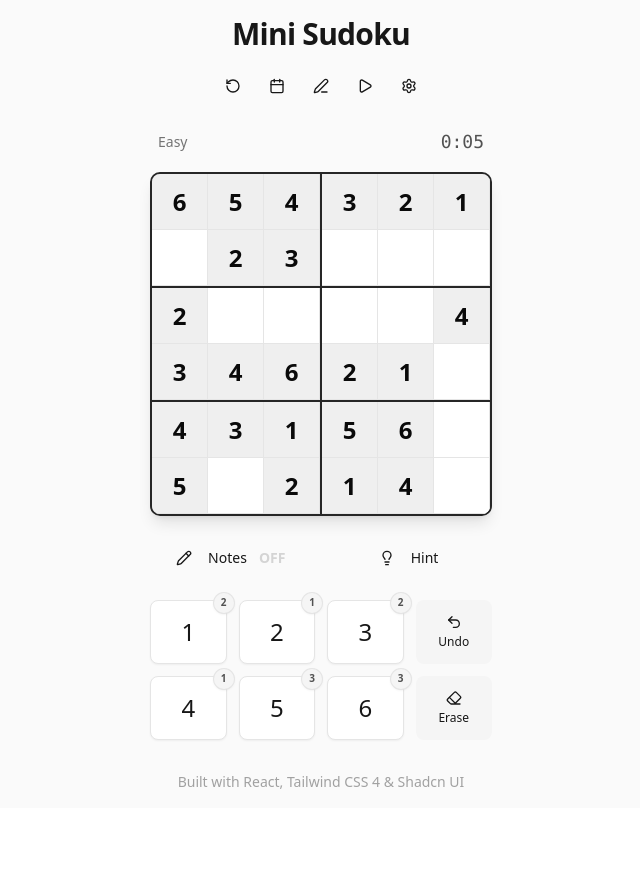
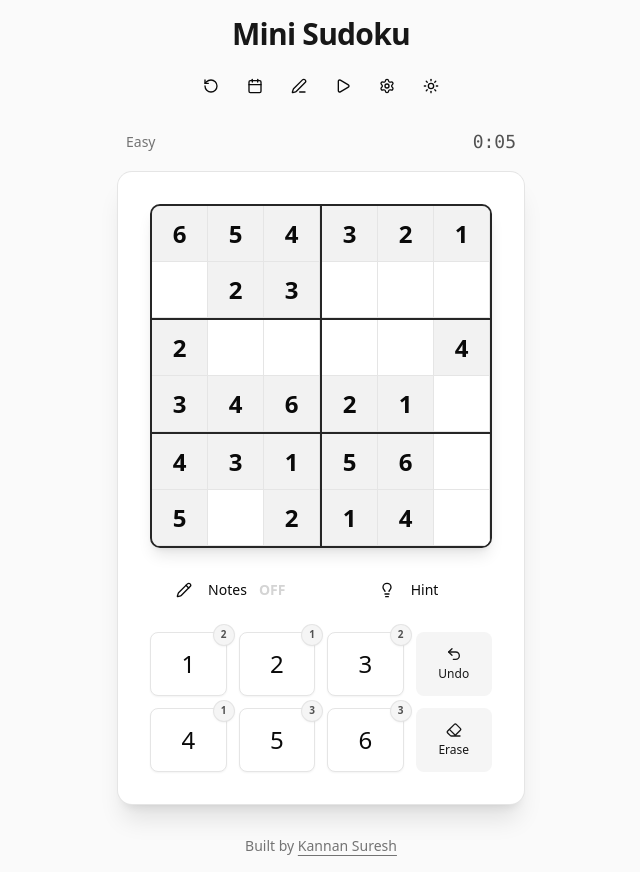
Before and after one commit to kannansuresh/mini-sudoku, a React (Vite) app: page / in a window 1280 px wide. Shown: the whole page, without its empty margins (319-959 px from the left). Before the commit the page ends 808 px from the top, so only its background shows below. Built offline with nearby package versions, Linux system fonts and the light colour scheme.

Commit message:
feat: Add Dark Mode support with ThemeProvider and ModeToggle

```diff
--- a/src/App.tsx
+++ b/src/App.tsx
@@ -7,7 +7,7 @@ import { GameHeader } from "@/components/GameHeader";
 import { HintMessage } from "@/components/HintMessage";
 import { isValid } from "@/lib/sudoku";
 import confetti from "canvas-confetti";
-
+import { ThemeProvider } from "@/components/theme-provider";
 function App() {
   const { status, startGame, setCellValue, undo, clearCell, selectedCell, selectCell, settings, toggleNote } = useGameStore();
 
@@ -115,27 +115,34 @@ function App() {
   }, [status]);
 
   return (
-    <div className="flex min-h-screen flex-col items-center justify-center bg-neutral-50 p-4 font-sans text-neutral-900 dark:bg-neutral-950 dark:text-neutral-50">
-      <div className="w-fit flex flex-col items-center">
+    <ThemeProvider defaultTheme="system" storageKey="vite-ui-theme">
+      <div className="flex min-h-screen w-full items-center justify-center bg-neutral-50 p-4 dark:bg-neutral-950">
+        <div className="w-fit">
           <GameHeader />
 
-        <main className="relative w-full space-y-6">
-        <div className="flex flex-col items-center justify-center gap-4">
+          <main className="relative flex w-fit flex-col items-center gap-6 rounded-xl bg-white p-4 shadow-xl ring-1 ring-neutral-200 dark:bg-neutral-900 dark:ring-neutral-800 sm:p-8">
+            <div className="relative z-10">
               <SudokuGrid />
+              <HintMessage />
             </div>
 
-        <HintMessage />
+            <div className="w-full max-w-md">
+              <Controls />
+            </div>
 
-        <Controls />
-
+            <div className="w-full max-w-md">
               <Keyboard />
+            </div>
           </main>
 
-      <footer className="mt-8 text-center text-sm text-neutral-400">
-        <p>Built with React, Tailwind CSS 4 & Shadcn UI</p>
+          <footer className="mt-8 text-center text-sm text-neutral-500 dark:text-neutral-400">
+            <p>
+              Built by <a href="https://github.com/kannansuresh" className="font-medium underline underline-offset-4 hover:text-neutral-900 dark:hover:text-neutral-100">Kannan Suresh</a>
+            </p>
           </footer>
         </div>
       </div>
+    </ThemeProvider>
   );
 }
 
--- a/src/components/GameHeader.tsx
+++ b/src/components/GameHeader.tsx
@@ -1,6 +1,7 @@
 import { useGameStore } from "@/store/gameStore";
 import { useEffect } from "react";
 import { SettingsModal } from "./SettingsModal";
+import { ModeToggle } from "./mode-toggle";
 import { Button } from "@/components/ui/button";
 import type { Difficulty } from "@/lib/sudoku";
 
@@ -157,6 +158,7 @@ export function GameHeader() {
           </DropdownMenu>
 
           <SettingsModal />
+          <ModeToggle />
         </TooltipProvider>
       </div>
 
--- /dev/null
+++ b/src/components/mode-toggle.tsx
@@ -0,0 +1,36 @@
+import { Moon, Sun } from "lucide-react"
+import { Button } from "@/components/ui/button"
+import {
+  DropdownMenu,
+  DropdownMenuContent,
+  DropdownMenuItem,
+  DropdownMenuTrigger,
+} from "@/components/ui/dropdown-menu"
+import { useTheme } from "@/components/theme-provider"
+
+export function ModeToggle() {
+  const { setTheme } = useTheme()
+
+  return (
+    <DropdownMenu>
+      <DropdownMenuTrigger asChild>
+        <Button variant="ghost" size="icon">
+          <Sun className="h-[1.2rem] w-[1.2rem] rotate-0 scale-100 transition-all dark:-rotate-90 dark:scale-0" />
+          <Moon className="absolute h-[1.2rem] w-[1.2rem] rotate-90 scale-0 transition-all dark:rotate-0 dark:scale-100" />
+          <span className="sr-only">Toggle theme</span>
+        </Button>
+      </DropdownMenuTrigger>
+      <DropdownMenuContent align="end">
+        <DropdownMenuItem onClick={() => setTheme("light")}>
+          Light
+        </DropdownMenuItem>
+        <DropdownMenuItem onClick={() => setTheme("dark")}>
+          Dark
+        </DropdownMenuItem>
+        <DropdownMenuItem onClick={() => setTheme("system")}>
+          System
+        </DropdownMenuItem>
+      </DropdownMenuContent>
+    </DropdownMenu>
+  )
+}
--- /dev/null
+++ b/src/components/theme-provider.tsx
@@ -0,0 +1,72 @@
+import { createContext, useContext, useEffect, useState } from "react"
+
+type Theme = "dark" | "light" | "system"
+
+type ThemeProviderProps = {
+  children: React.ReactNode
+  defaultTheme?: Theme
+  storageKey?: string
+}
+
+type ThemeProviderState = {
+  theme: Theme
+  setTheme: (theme: Theme) => void
+}
+
+const initialState: ThemeProviderState = {
+  theme: "system",
+  setTheme: () => null,
+}
+
+const ThemeProviderContext = createContext<ThemeProviderState>(initialState)
+
+export function ThemeProvider({
+  children,
+  defaultTheme = "system",
+  storageKey = "vite-ui-theme",
+}: ThemeProviderProps) {
+  const [theme, setTheme] = useState<Theme>(
+    () => (localStorage.getItem(storageKey) as Theme) || defaultTheme
+  )
+
+  useEffect(() => {
+    const root = window.document.documentElement
+
+    root.classList.remove("light", "dark")
+
+    if (theme === "system") {
+      const systemTheme = window.matchMedia("(prefers-color-scheme: dark)")
+        .matches
+        ? "dark"
+        : "light"
+
+      root.classList.add(systemTheme)
+      return
+    }
+
+    root.classList.add(theme)
+  }, [theme])
+
+  const value = {
+    theme,
+    setTheme: (theme: Theme) => {
+      localStorage.setItem(storageKey, theme)
+      setTheme(theme)
+    },
+  }
+
+  return (
+    <ThemeProviderContext.Provider value={value}>
+      {children}
+    </ThemeProviderContext.Provider>
+  )
+}
+
+export const useTheme = () => {
+  const context = useContext(ThemeProviderContext)
+
+  if (context === undefined)
+    throw new Error("useTheme must be used within a ThemeProvider")
+
+  return context
+}
```
Lines whose indentation alone changed are shown as unchanged.
